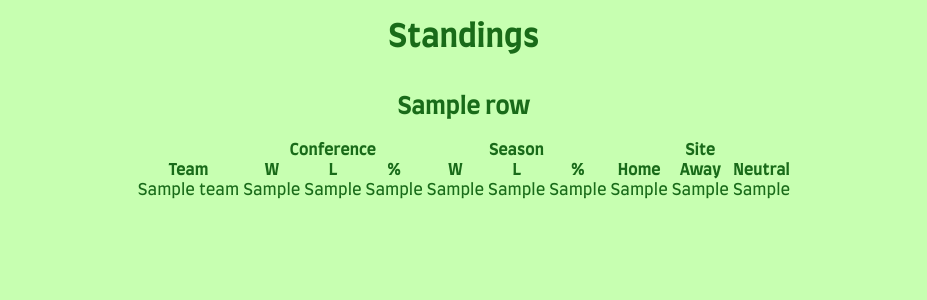
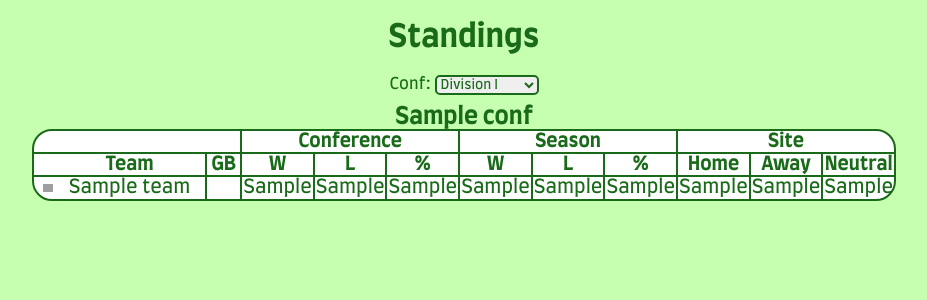
Before and after one commit to wesleyfletcher/leyflet, a Python web app: template templates/pages/standings.html in a window 1280 px wide. Shown: the part 100-400 px from the top of the page, without its empty margins (176-1103 px from the left). Run offline with Jinja, Linux system fonts and the light colour scheme; the template is opened without the code that fills it: most values are stand-ins (such as "Sample title", 1, 10 or a date in 2020); grey boxes are pictures that could not be loaded.

Commit message:
Added basic table format for standings page

```diff
--- /dev/null
+++ b/static/pages/standings.css
@@ -0,0 +1,63 @@
+#conf-picker {
+    color: var(--dark-color);
+    font-family: "Farro", sans-serif;
+
+    border: 2px solid var(--dark-color);
+    border-radius: 5px;
+
+    margin-bottom: 10px;
+}
+
+.standings-header {
+    margin: 0;
+}
+
+.standings-table {
+    width: 80%;
+
+    margin-bottom: 25px;
+
+    background-color: white;
+
+    border-spacing: 0;
+    border: 2px solid var(--dark-color);
+    border-radius: 20px;
+
+    font-size: 1.2em;
+    text-align: center;
+}
+
+.standings-logo {
+    padding-left: 1%;
+    width: 5%;
+}
+
+.standings-logo div {
+    display: flex;
+}
+
+.standings-logo img {
+    width: 100%;
+    height: 20px;
+    object-fit: contain;
+}
+
+.standings-team {
+    width: 30%;
+}
+
+.standings-small {
+    width: 5%;
+}
+
+.standings-wide {
+    width: 8%;
+}
+
+.column-border {
+    border-right: solid 2px var(--dark-color);
+}
+
+.row-border {
+    border-bottom: solid 2px var(--dark-color);
+}
--- /dev/null
+++ b/static/scripts/standings.js
@@ -0,0 +1,25 @@
+conf = 'all'
+
+d3.select("#conf-picker")
+  .on("change", function(event) {
+    conf = event.target.value;
+
+    if (conf == 'all') {
+        d3.selectAll(".standings-header")
+          .style("display", "flex")
+        d3.selectAll(".standings-table")
+          .style("display", "table-row")
+    }
+
+    else {
+        d3.selectAll(".standings-header")
+          .style("display", "none")
+        d3.selectAll(".standings-table")
+          .style("display", "none")
+
+        d3.selectAll(".standings-header[conf='" + conf + "']")
+          .style("display", "flex")
+        d3.selectAll(".standings-table[conf='" + conf + "']")
+          .style("display", "table-row")
+    }
+})
--- a/static/sql/conf_standings.sql
+++ b/static/sql/conf_standings.sql
@@ -1,5 +1,9 @@
 SELECT *
 FROM team_records
+
+JOIN team
+ON team_records.team = team.name
+
 WHERE season = {season}
 AND conf LIKE '%{conf}%'
 ORDER BY conf ASC, season_pct DESC
--- a/static/sql/metrics_table.sql
+++ b/static/sql/metrics_table.sql
@@ -4,7 +4,9 @@ FROM metrics
 JOIN member
 USING (season, team)
 
-WHERE conf LIKE '%{conf}%'
-AND season = {season}
+JOIN team
+ON metrics.team = team.name
+
+WHERE season = {season}
 
 ORDER BY kenpom ASC
--- a/templates/pages/games.html
+++ b/templates/pages/games.html
@@ -2,9 +2,9 @@
 {% block content %}
 
 <div style="display:flex; align-items: center; width: 80%; justify-content: center;">
-    <img src="/static/logos/{{ data.away_code }}.png" style="width: 80px; height: 80px; object-fit: contain; padding: 2%;">
+    <img alt="{{ data.away_team }}" src="/static/logos/{{ data.away_code }}.png" style="width: 80px; height: 80px; object-fit: contain; padding: 2%;">
     <h1>{{data.away_team}} {{data.away_score}} - {{data.home_score}} {{data.home_team}}</h1>
-    <img src="/static/logos/{{ data.home_code }}.png" style="width: 80px; height: 80px; object-fit: contain; padding: 2%;">
+    <img alt="{{ data.home_team }}" src="/static/logos/{{ data.home_code }}.png" style="width: 80px; height: 80px; object-fit: contain; padding: 2%;">
 </div>
 
 <h3>{{ data.game_date }}</h3>
--- a/templates/pages/standings.html
+++ b/templates/pages/standings.html
@@ -1,48 +1,66 @@
 {% extends 'base.html' %}
 {% block content %}
 
+<link rel="stylesheet" href="/static/pages/standings.css">
+
 <h1>Standings</h1>
+
+<form onsubmit="" method="POST">
+    <label for="conf-picker">Conf:</label>
+    <select id="conf-picker">
+        <option value="all">Division I</option>
+        {% for conf in data %}
+            <option value="{{ conf }}" {{ 'selected' if data.conf==conf }}>{{ conf }}</option>
+        {% endfor %}
+    </select><br>
+</form>
 
 {% for conf in data %}
 
-    <h2>{{ conf }}</h2>
+    <h2 class="standings-header" conf="{{ conf }}">{{ conf }}</h2>
 
-    <table>
+    <table class="standings-table" conf="{{ conf }}">
         <tr>
-            <th></th>
-            <th colspan="3">Conference</th>
-            <th colspan="3">Season</th>
-            <th colspan="3">Site</th>
+            <th class="column-border row-border" colspan="3"></th>
+            <th class="column-border row-border" colspan="3">Conference</th>
+            <th class="column-border row-border" colspan="3">Season</th>
+            <th class="row-border" colspan="3">Site</th>
         </tr>
         <tr>
-            <th>Team</th>
+            <th class="standings-small row-border"></th>
+            <th class="standings-team column-border row-border">Team</th>
+            <th class="standings-small column-border row-border">GB</th>
 
-            <th>W</th>
-            <th>L</th>
-            <th>%</th>
+            <th class="standings-small column-border row-border">W</th>
+            <th class="standings-small column-border row-border">L</th>
+            <th class="standings-wide column-border row-border">%</th>
 
-            <th>W</th>
-            <th>L</th>
-            <th>%</th>
+            <th class="standings-small column-border row-border">W</th>
+            <th class="standings-small column-border row-border">L</th>
+            <th class="standings-wide column-border row-border">%</th>
 
-            <th>Home</th>
-            <th>Away</th>
-            <th>Neutral</th>
+            <th class="standings-wide column-border row-border">Home</th>
+            <th class="standings-wide column-border row-border">Away</th>
+            <th class="standings-wide row-border">Neutral</th>
         </tr>
         {% for row in data[conf] %}
             <tr>
-                <td>{{ row.team }}</td>
+                <td class="standings-logo">
+                    <div><img alt="{{ row.team }}" src="/static/logos/{{ row.code }}.png"></div>
+                </td>
+                <td class="column-border">{{ row.team }}</td>
+                <td class="column-border"></td>
 
-                <td>{{ row.conf_wins }}</td>
-                <td>{{ row.conf_losses }}</td>
-                <td>{{ row.conf_pct }}</td>
+                <td class="column-border">{{ row.conf_wins }}</td>
+                <td class="column-border">{{ row.conf_losses }}</td>
+                <td class="column-border">{{ row.conf_pct }}</td>
 
-                <td>{{ row.season_wins }}</td>
-                <td>{{ row.season_losses }}</td>
-                <td>{{ row.season_pct }}</td>
+                <td class="column-border">{{ row.season_wins }}</td>
+                <td class="column-border">{{ row.season_losses }}</td>
+                <td class="column-border">{{ row.season_pct }}</td>
 
-                <td>{{ row.home_record}}</td>
-                <td>{{ row.away_record}}</td>
+                <td class="column-border">{{ row.home_record}}</td>
+                <td class="column-border">{{ row.away_record}}</td>
                 <td>{{ row.neutral_record}}</td>
             </tr>
         {% endfor %}
@@ -50,4 +68,6 @@
 
 {% endfor %}
 
+<script src="/static/scripts/standings.js"></script>
+
 {% endblock %}
--- a/templates/pages/teams.html
+++ b/templates/pages/teams.html
@@ -2,7 +2,7 @@
 {% block content %}
 
 <div style="display: flex; flex-direction: row; align-items: center;">
-    <img src="/static/logos/{{ data.code }}.png" style="width: 50px; height: 50px; object-fit: contain;">
+    <img alt="{{ data.name }}" src="/static/logos/{{ data.code }}.png" style="width: 50px; height: 50px; object-fit: contain;">
     <h1>{{ data.name }} ({{ data.wins }}-{{ data.losses }})</h1>
 </div>
 
--- a/templates/pages/teams_list.html
+++ b/templates/pages/teams_list.html
@@ -12,7 +12,7 @@
     </tr>
     {% for team in data %}
         <tr>
-            <td><img src="/static/logos/{{ team }}.png" style="width: 50px; height: 50px; object-fit: contain;"></td>
+            <td><img alt="{{ data[team].name }}" src="/static/logos/{{ team }}.png" style="width: 50px; height: 50px; object-fit: contain;"></td>
             <td>{{ data[team].name }}</td>
             <td>{{ team }}</td>
             {% for season in seasons %}
```
Also changed, not shown: endpoint.py (+12 -2 lines), static/pages/rankings.css (added, +11 -0 lines), static/scripts/rankings.js (added, +19 -0 lines), templates/pages/rankings.html (+17 -3 lines), templates/pages/scores.html (+12 -12 lines).
